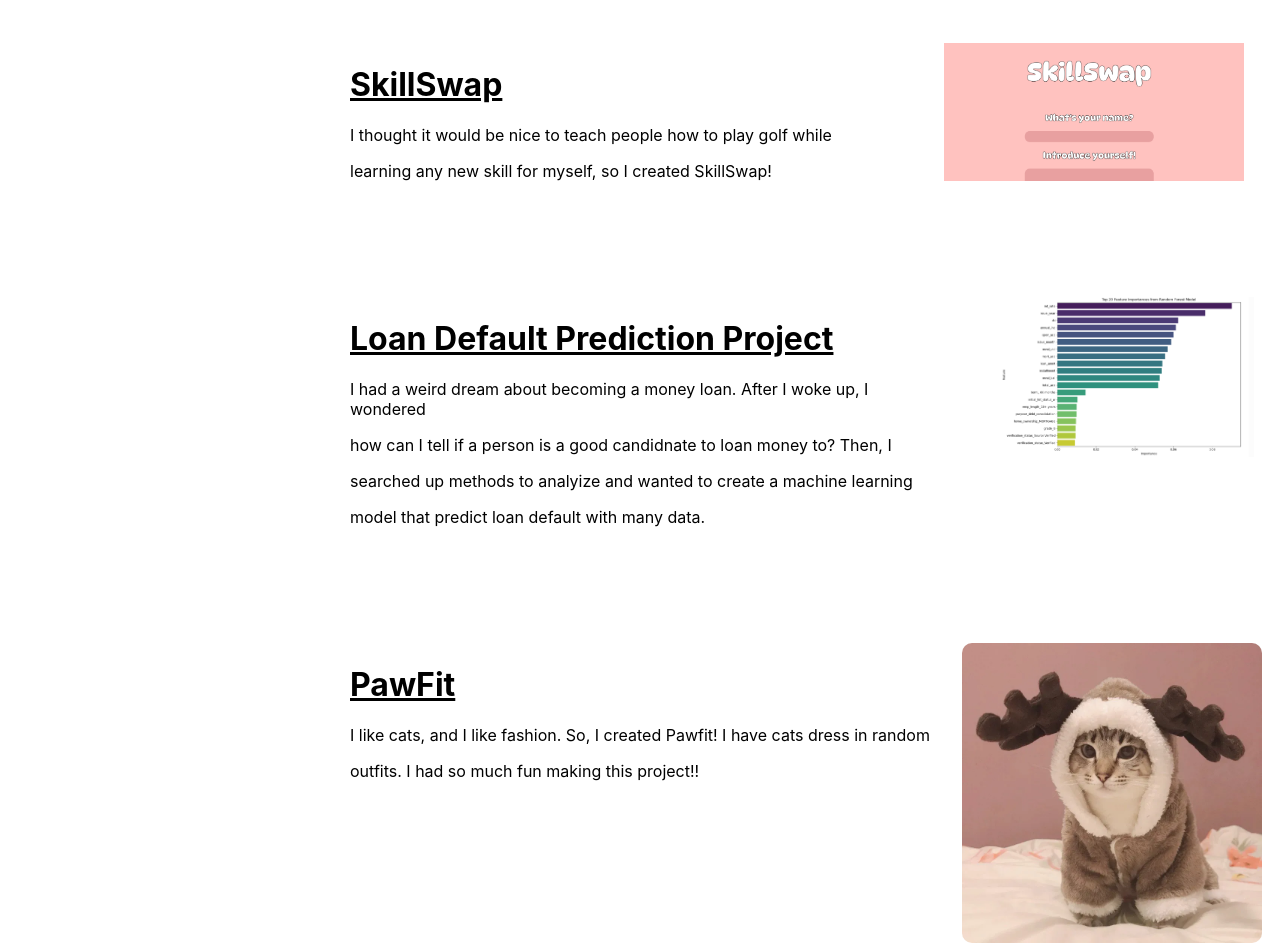
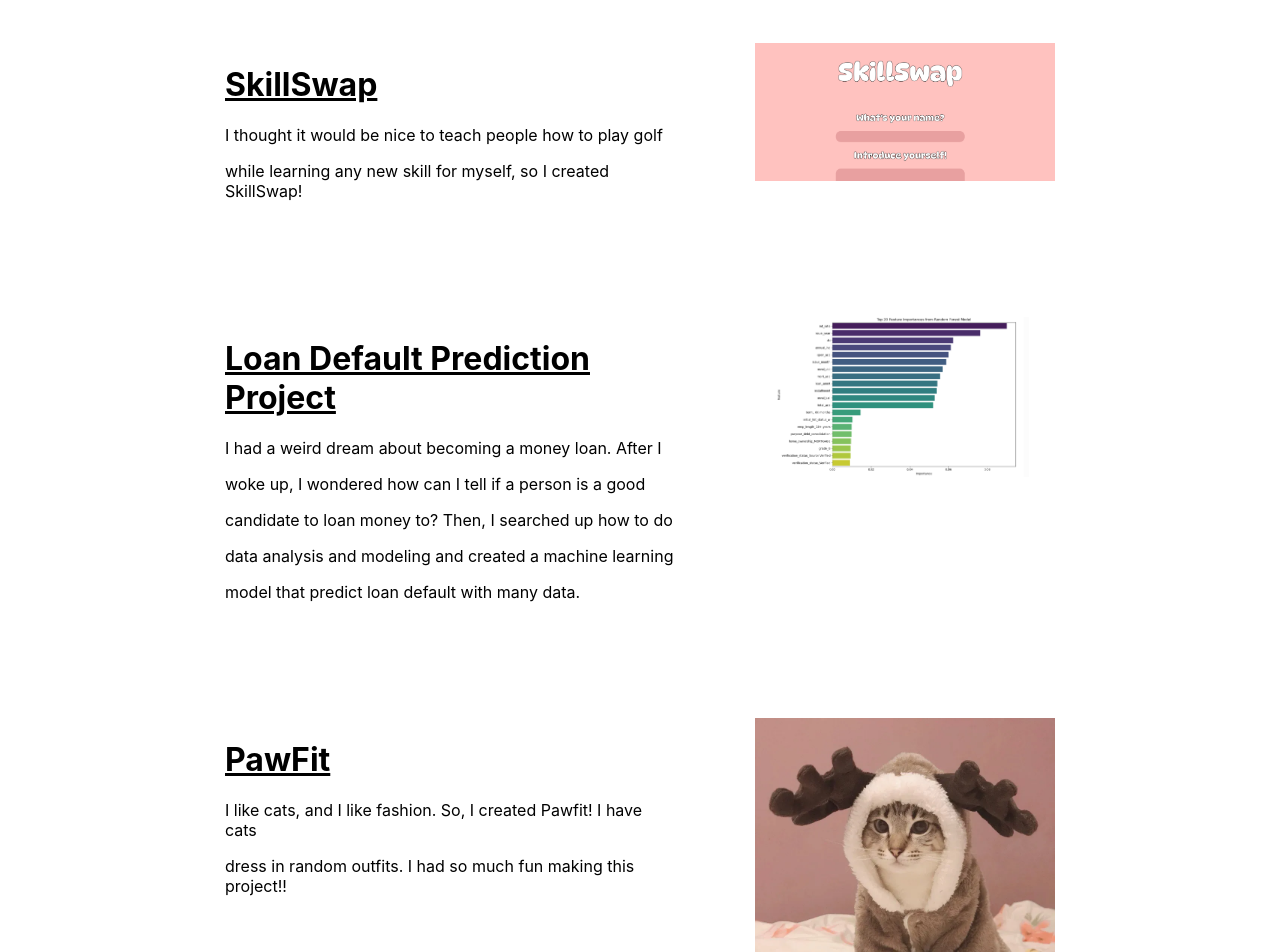
Before and after one commit to Hoi-Tong/portfolio, a React (Create React App) app: page / in a window 1280 px wide. Shown: the part 1140-2092 px from the top of the page. Built offline with nearby package versions, Linux system fonts and the light colour scheme.

Commit message:
correct spacing

```diff
--- a/package.json
+++ b/package.json
@@ -10,7 +10,7 @@
     "@testing-library/user-event": "^13.5.0",
     "react": "^19.2.0",
     "react-dom": "^19.2.0",
-    "react-scripts": "^0.0.0",
+    "react-scripts": "^5.0.1",
     "web-vitals": "^2.1.4"
   },
   "scripts": {
--- a/src/App.css
+++ b/src/App.css
@@ -63,72 +63,42 @@
   font-size: calc(20px + 2vmin);
 }
 
-.SkillSwap-section {
-  display: flex;          /* horizontal layout */
-  justify-content: flex-start; /* keep everything to the left */
-  align-items: flex-start;     /* align items at the top */
-  gap: 2rem;              /* space between text and image */
+.SkillSwap-section,
+.LoanProject-section,
+.PawFit-section {
+  display: flex;
+  align-items: flex-start;
+  justify-content: center;  /* centers the whole section */
+  gap: 80px;
   padding-top: 100px;
-  padding-left: 350px;
-
+  width: 100%;
 }
 
-.SkillSwap-intro {
-  text-align: left;       /* ensure text is left-aligned */
+.SkillSwap-section > *,
+.LoanProject-section > *,
+.PawFit-section > * {
+  flex-shrink: 0;           /* prevents uneven shrinking */
 }
 
-.SkillSwap-image {
-  width: 300px;           /* adjust image size */
-  height: auto;
-  border-radius: 0px;
-  object-fit: cover;
-  padding-left: 80px;
-
+.SkillSwap-intro,
+.LoanProject-intro,
+.PawFit-intro {
+  text-align: left;
+  max-width: 450px;         /* keeps text block narrow for balance */
 }
 
-
-.LoanProject-section {
-  display: flex;               /* horizontal layout */
-  justify-content: flex-start; /* keep section to the left */
-  align-items: flex-start;     /* align text + image to top */
-  gap: 2rem;                   /* space between text and image */
-  padding-top: 100px;
-  padding-left: 350px;          /* smaller padding, not huge offsets */
-}
-
-.LoanProject-intro {
-  text-align: left;            /* left-align text */
-}
-
-.LoanProject-image {
-  width: 300px;                /* adjust image size */
+.SkillSwap-image,
+.LoanProject-image,
+.PawFit-image {
+  width: 300px;
   height: auto;
-  border-radius: 10px;         /* optional: rounded corners */
   object-fit: cover;
 }
 
-
-
-.PawFit-section {
-  display: flex;               /* horizontal layout */
-  justify-content: flex-start; /* keep section to the left */
-  align-items: flex-start;     /* align text + image to top */
-  gap: 2rem;                   /* space between text and image */
-  padding-top: 100px;
-  padding-left: 350px;          /* spacing from top and left edges */
-  padding-bottom: 300px;
-
-}
-
-.PawFit-intro {
-  text-align: left;            /* left-align text */
-}
-
-.PawFit-image {
-  width: 300px;                /* adjust image size */
-  height: auto;
-  border-radius: 10px;         /* optional: rounded corners */
-  object-fit: cover;
+.container {
+  display: flex;
+  flex-direction: column;
+  align-items: center;      /* centers all sections in the parent */
 }
 
 .project-link {
@@ -153,3 +123,7 @@
   vertical-align: middle; /* aligns it nicely with the text */
   margin: 0 px;      /* space before and after */
 }
+
+.PawFit-section {
+  padding-bottom: 150px; /* 👈 space inside the section */
+}
--- a/src/App.js
+++ b/src/App.js
@@ -15,7 +15,7 @@ function App() {
 
         <h1>Hi, I'm Hoi Tong!</h1>
         <p>I'm a CS major student studying at UCSC.</p>
-        <p>I'm interning at NASA <img src={nasa_image} alt="nasa image" className="inline-image-nasa" />, and fellowed at Palantir <img src={palantir_image} alt="palantir image" className="inline-image-palantir" />. Also, I'm currently doing undergraduate research.</p>
+        <p>I'm interning at NASA <img src={nasa_image} alt="nasa image" className="inline-image-nasa" />, and I fellowed at Palantir <img src={palantir_image} alt="palantir image" className="inline-image-palantir" />. Also, I'm currently doing undergraduate research.</p>
         <p>In my free time, I like to make cute projects.🐱</p>
         <p>You might also see me play golf and tennis from time to time.⛳🎾</p>
 
@@ -45,6 +45,7 @@ function App() {
         <h1>My Projects</h1>
       </div>
 
+<div className="container">
 
   <div className="SkillSwap-section">
   <div className="SkillSwap-intro">
@@ -56,8 +57,8 @@ function App() {
   >
     <h1>SkillSwap</h1>
     </a>
-        <p>I thought it would be nice to teach people how to play golf while</p>
-        <p>learning any new skill for myself, so I created SkillSwap!</p>
+        <p>I thought it would be nice to teach people how to play golf</p>
+        <p>while learning any new skill for myself, so I created SkillSwap!</p>
          </div>
 
   <img
@@ -79,9 +80,10 @@ function App() {
   >
     <h1>Loan Default Prediction Project</h1>
     </a>
-    <p>I had a weird dream about becoming a money loan. After I woke up, I wondered</p>
-    <p>how can I tell if a person is a good candidnate to loan money to? Then, I</p>
-    <p>searched up methods to analyize and wanted to create a machine learning</p>
+    <p>I had a weird dream about becoming a money loan. After I</p>
+    <p>woke up, I wondered how can I tell if a person is a good</p>
+    <p>candidate to loan money to? Then, I searched up how to do</p>
+    <p>data analysis and modeling and created a machine learning</p>
     <p>model that predict loan default with many data.</p>
   </div>
 
@@ -105,8 +107,8 @@ function App() {
   >
     <h1>PawFit</h1>
     </a>
-    <p>I like cats, and I like fashion. So, I created Pawfit! I have cats dress in random</p>
-    <p>outfits. I had so much fun making this project!!</p>
+    <p>I like cats, and I like fashion. So, I created Pawfit! I have cats</p>
+    <p>dress in random outfits. I had so much fun making this project!!</p>
   </div>
 
   <img
@@ -118,7 +120,7 @@ function App() {
 
     </div>
 
-
+</div>
 
 
 
```
Also changed, not shown: 1 other file (tests, documents, lock files or other folders).
